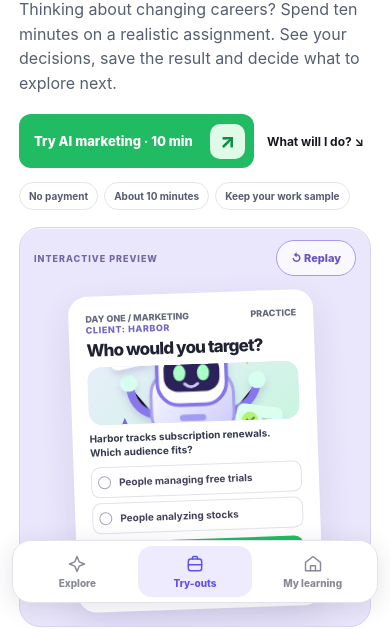
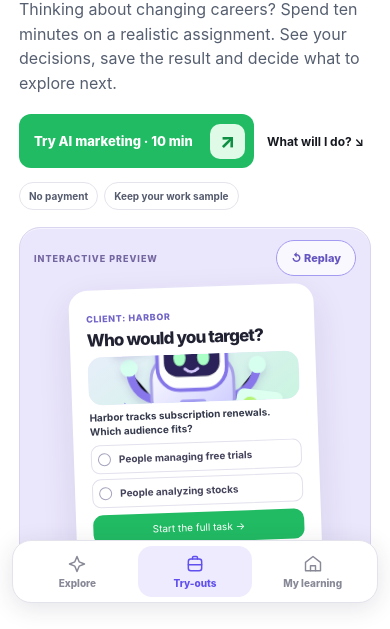
Before and after one commit to aruzhankarimova-glitch/NEWRO, a plain HTML site: page index.html in a window 390 px wide. Shown: the part 232-861 px from the top of the page. Drawn offline with Linux system fonts and the light colour scheme.

Commit message:
polish: remove duplicate preview metadata and clear mobile CTA of bottom dock

```diff
--- a/assets/newro-course.js
+++ b/assets/newro-course.js
@@ -29,14 +29,14 @@ function home(meta,root){
         '<h1 class="cs-title" data-build="heading">Try the job <em>before you retrain.</em></h1>' +
         '<p class="cs-lede" data-build="description">Thinking about changing careers? Spend ten minutes on a realistic assignment. See your decisions, save the result and decide what to explore next.</p>' +
         '<div class="cs-hero-buttons" data-build="actions"><button class="nl-bigcta" type="button" onclick="NEWRO.start(\'marketing\')">Try AI marketing · 10 min<span class="cs-button-arrow">↗</span></button><button class="cs-linkbtn" type="button" data-scroll="how">What will I do? ↘</button></div>' +
-        '<div class="cs-chips" data-build="proof"><span class="cs-chip">No payment</span><span class="cs-chip">About 10 minutes</span><span class="cs-chip">Keep your work sample</span></div>' +
+        '<div class="cs-chips" data-build="proof"><span class="cs-chip">No payment</span><span class="cs-chip">Keep your work sample</span></div>' +
         (saved?'<div class="cs-resume" data-build="saved"><div><b>Welcome back</b><small>'+text(role)+' · your progress is saved</small></div><button type="button" data-resume>Resume →</button></div>':'') +
       '</div>' +
       '<div class="nl-stage cs-stage" data-build="stage">' +
         '' +
         '<div class="cs-stage-top"><span class="cs-stage-live">INTERACTIVE PREVIEW</span><button class="cs-replay" type="button" data-replay>↺ Replay</button></div>' +
         '<div class="cs-card-device">' +
-          '<div class="cs-phone-status"><span>DAY ONE / MARKETING</span><span>PRACTICE</span></div>' +
+
           '<p class="cs-phone-head" data-build="board-eyebrow">CLIENT: HARBOR</p>' +
           '<h2 class="cs-phone-title" data-build="board-heading">Who would you target?</h2>' +
           '<div class="cs-phone-illus" aria-hidden="true"><span class="cs-illus-blob"></span><span class="cs-illus-person"><span class="cs-illus-head"></span><span class="cs-illus-body"></span></span><span class="cs-illus-card">✳</span></div>' +
--- a/assets/newro-premium.css
+++ b/assets/newro-premium.css
@@ -89,3 +89,19 @@
 .cs-shell .cs-hero-buttons .nl-bigcta::before{display:none!important}
 .nf-app .nf-day.done small{animation:none!important}
 }
+/* Final handset composition: the interactive action must clear the fixed dock. */
+.cs-shell .cs-phone-head{margin-top:12px}
+.cs-shell .cs-bottom{column-gap:24px;row-gap:7px}
+@media(max-width:760px){
+ .cs-shell .cs-stage{height:364px!important;min-height:364px!important}
+ .cs-shell .cs-card-device{min-height:287px;margin-top:45px;padding:11px 12px 12px}
+ .cs-shell .cs-phone-head{margin-top:7px;margin-bottom:7px}
+ .cs-shell .cs-phone-illus{height:48px}
+ .cs-shell .cs-phone-title{font-size:17px;margin-bottom:7px}
+ .cs-shell .cs-phone-task{font-size:10px;margin:6px 0}
+ .cs-shell .cs-bottom{display:flex;flex-direction:column;gap:5px;line-height:1.5;align-items:flex-start}
+ .cs-shell .cs-stage .nm-quick-choice{min-height:29px}
+ .cs-shell .cs-phone-cta{min-height:30px;margin-top:7px}
+ .cs-shell .nm-quick-feedback{font-size:9px}
+ .cs-shell{scroll-padding-bottom:110px}
+}
--- a/docs/assets/newro-course.js
+++ b/docs/assets/newro-course.js
@@ -29,14 +29,14 @@ function home(meta,root){
         '<h1 class="cs-title" data-build="heading">Try the job <em>before you retrain.</em></h1>' +
         '<p class="cs-lede" data-build="description">Thinking about changing careers? Spend ten minutes on a realistic assignment. See your decisions, save the result and decide what to explore next.</p>' +
         '<div class="cs-hero-buttons" data-build="actions"><button class="nl-bigcta" type="button" onclick="NEWRO.start(\'marketing\')">Try AI marketing · 10 min<span class="cs-button-arrow">↗</span></button><button class="cs-linkbtn" type="button" data-scroll="how">What will I do? ↘</button></div>' +
-        '<div class="cs-chips" data-build="proof"><span class="cs-chip">No payment</span><span class="cs-chip">About 10 minutes</span><span class="cs-chip">Keep your work sample</span></div>' +
+        '<div class="cs-chips" data-build="proof"><span class="cs-chip">No payment</span><span class="cs-chip">Keep your work sample</span></div>' +
         (saved?'<div class="cs-resume" data-build="saved"><div><b>Welcome back</b><small>'+text(role)+' · your progress is saved</small></div><button type="button" data-resume>Resume →</button></div>':'') +
       '</div>' +
       '<div class="nl-stage cs-stage" data-build="stage">' +
         '' +
         '<div class="cs-stage-top"><span class="cs-stage-live">INTERACTIVE PREVIEW</span><button class="cs-replay" type="button" data-replay>↺ Replay</button></div>' +
         '<div class="cs-card-device">' +
-          '<div class="cs-phone-status"><span>DAY ONE / MARKETING</span><span>PRACTICE</span></div>' +
+
           '<p class="cs-phone-head" data-build="board-eyebrow">CLIENT: HARBOR</p>' +
           '<h2 class="cs-phone-title" data-build="board-heading">Who would you target?</h2>' +
           '<div class="cs-phone-illus" aria-hidden="true"><span class="cs-illus-blob"></span><span class="cs-illus-person"><span class="cs-illus-head"></span><span class="cs-illus-body"></span></span><span class="cs-illus-card">✳</span></div>' +
--- a/docs/assets/newro-premium.css
+++ b/docs/assets/newro-premium.css
@@ -89,3 +89,19 @@
 .cs-shell .cs-hero-buttons .nl-bigcta::before{display:none!important}
 .nf-app .nf-day.done small{animation:none!important}
 }
+/* Final handset composition: the interactive action must clear the fixed dock. */
+.cs-shell .cs-phone-head{margin-top:12px}
+.cs-shell .cs-bottom{column-gap:24px;row-gap:7px}
+@media(max-width:760px){
+ .cs-shell .cs-stage{height:364px!important;min-height:364px!important}
+ .cs-shell .cs-card-device{min-height:287px;margin-top:45px;padding:11px 12px 12px}
+ .cs-shell .cs-phone-head{margin-top:7px;margin-bottom:7px}
+ .cs-shell .cs-phone-illus{height:48px}
+ .cs-shell .cs-phone-title{font-size:17px;margin-bottom:7px}
+ .cs-shell .cs-phone-task{font-size:10px;margin:6px 0}
+ .cs-shell .cs-bottom{display:flex;flex-direction:column;gap:5px;line-height:1.5;align-items:flex-start}
+ .cs-shell .cs-stage .nm-quick-choice{min-height:29px}
+ .cs-shell .cs-phone-cta{min-height:30px;margin-top:7px}
+ .cs-shell .nm-quick-feedback{font-size:9px}
+ .cs-shell{scroll-padding-bottom:110px}
+}
```
